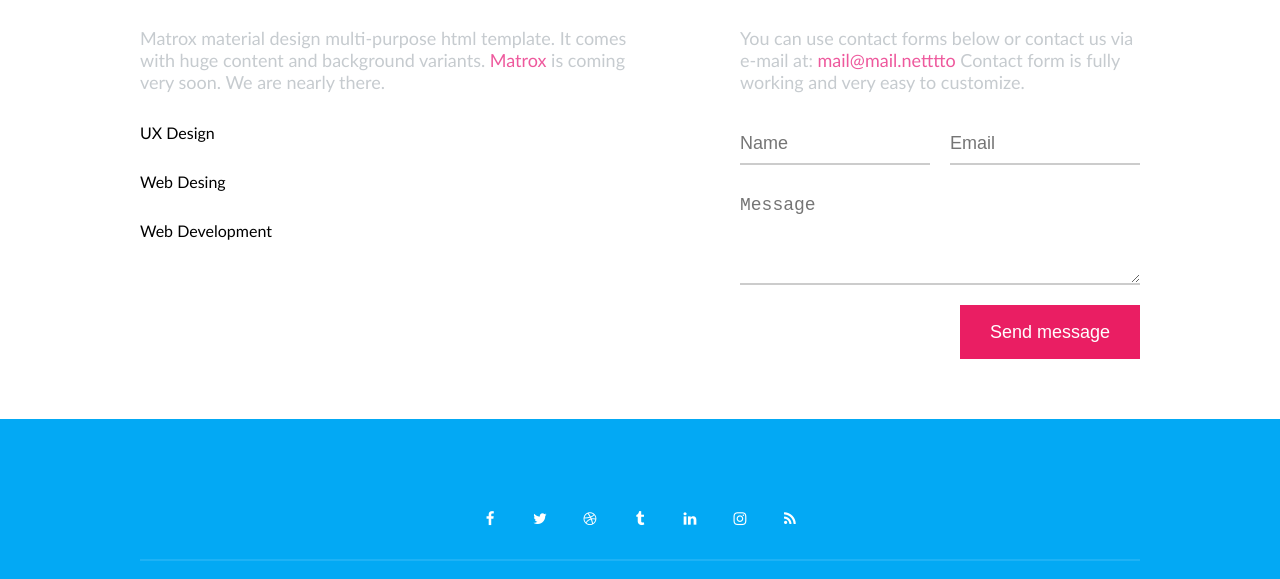
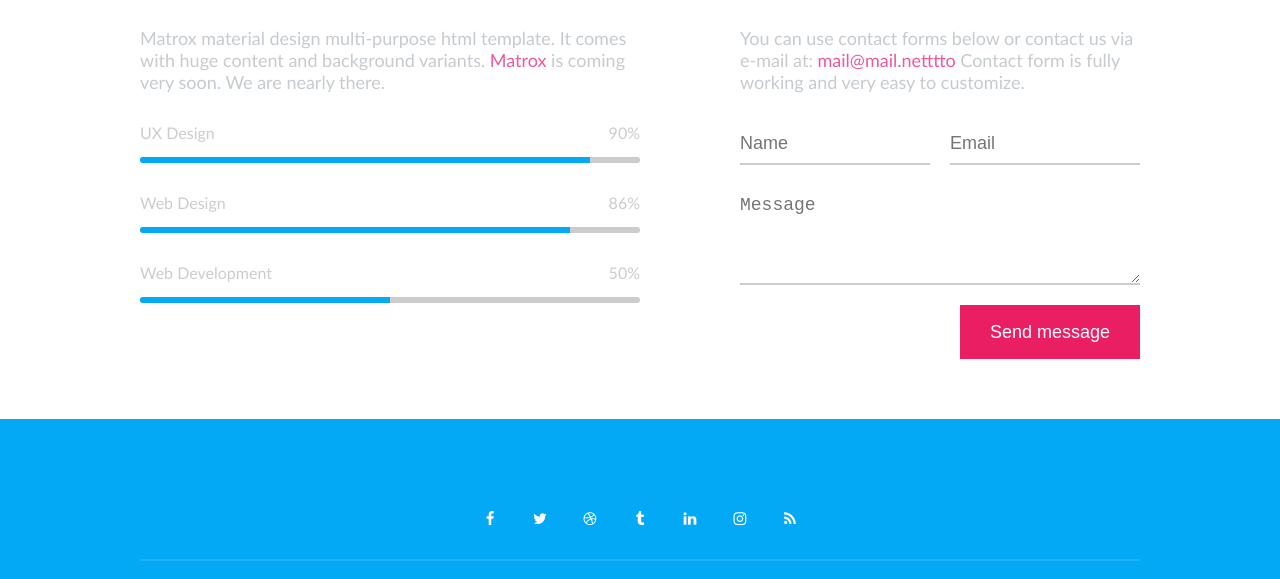
Before and after one commit to marinkus/10-coming_soon, a website: page index.html in a window 1280 px wide. Shown: the part 887-1466 px from the top of the page. Drawn offline with Linux system fonts and the light colour scheme.

Commit message:
progress bar

```diff
--- a/css/components/progress-bar.css
+++ b/css/components/progress-bar.css
@@ -0,0 +1,36 @@
+.progress-bar {
+    display: flex;
+    flex-direction: column;
+    gap: 15px;
+    width: 100%;
+    color: #ccc;
+}
+.progress-bar > .top {
+    display: flex;
+    justify-content: space-between;
+}
+.progress-bar > .top > .label {
+}
+.progress-bar > .top > .value {
+}
+.progress-bar > .bottom {
+    height: 6px;
+    background-color: #ccc;
+    border-radius: 40px;
+    overflow: hidden;
+}
+.progress-bar > .bottom > .bar {
+    width: 90%;
+    height: 100%;
+    background-color: var(--main-color);
+}
+.progress-bar > .bottom > .bar2 {
+    width: 86%;
+    height: 100%;
+    background-color: var(--main-color);
+}
+.progress-bar > .bottom > .bar3 {
+    width: 50%;
+    height: 100%;
+    background-color: var(--main-color);
+}
--- a/index.html
+++ b/index.html
@@ -54,9 +54,33 @@
             <div class="column">
                 <h2 class="section-title">About startup</h2>
                 <p class="section-description">Matrox material design multi-purpose html template. It comes with huge content and background variants. <a href="#">Matrox</a> is coming very soon. We are nearly there.</p>
-                <div>UX Design</div>
-                <div>Web Desing</div>
-                <div>Web Development</div>
+                <div class="progress-bar">
+                    <div class="top">
+                        <div class="label">UX Design</div>
+                        <div class="value">90%</div>
+                    </div>
+                    <div class="bottom">
+                        <div class="bar"></div>
+                    </div>
+                </div>
+                <div class="progress-bar">
+                    <div class="top">
+                        <div class="label">Web Design</div>
+                        <div class="value">86%</div>
+                    </div>
+                    <div class="bottom">
+                        <div class="bar2"></div>
+                    </div>
+                </div>
+                <div class="progress-bar">
+                    <div class="top">
+                        <div class="label">Web Development</div>
+                        <div class="value">50%</div>
+                    </div>
+                    <div class="bottom">
+                        <div class="bar3"></div>
+                    </div>
+                </div>
             </div>
             <div class="column right-column">
                 <h2 class="section-title">Have any question?</h2>
```
